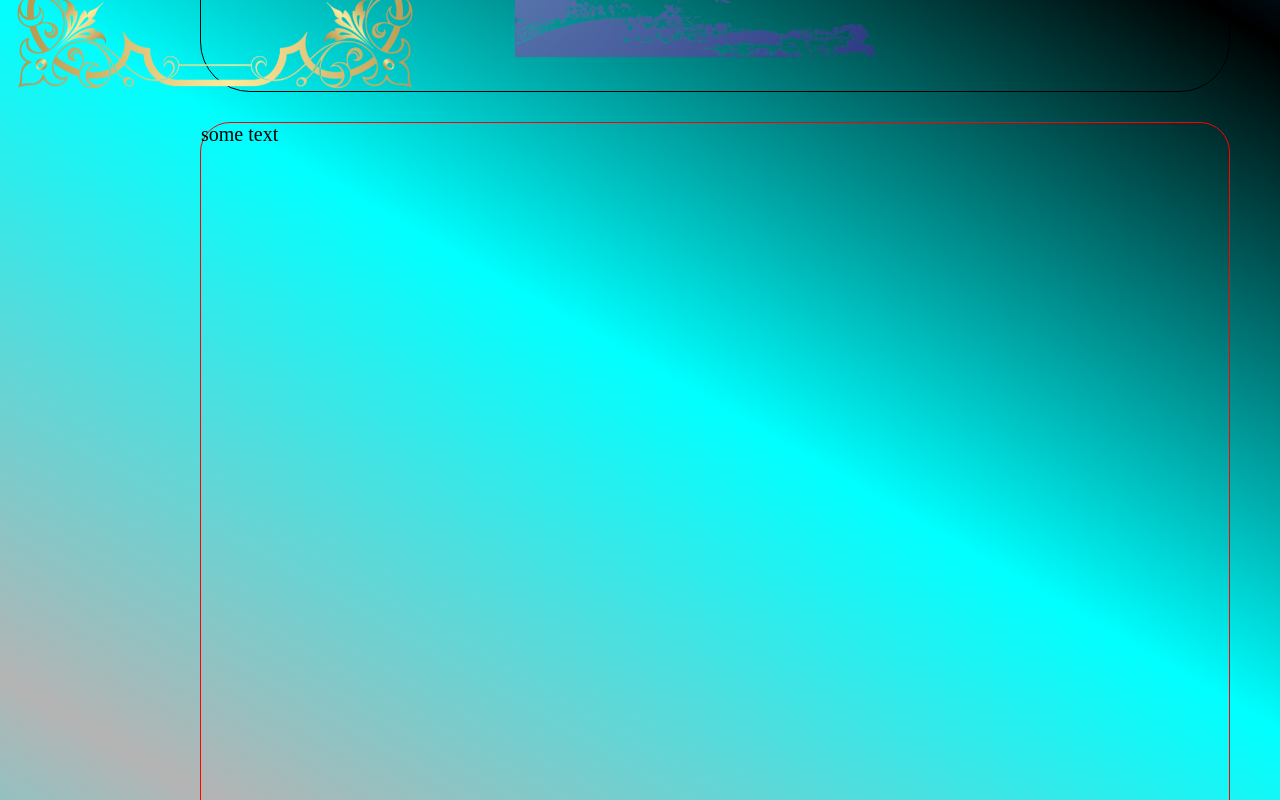
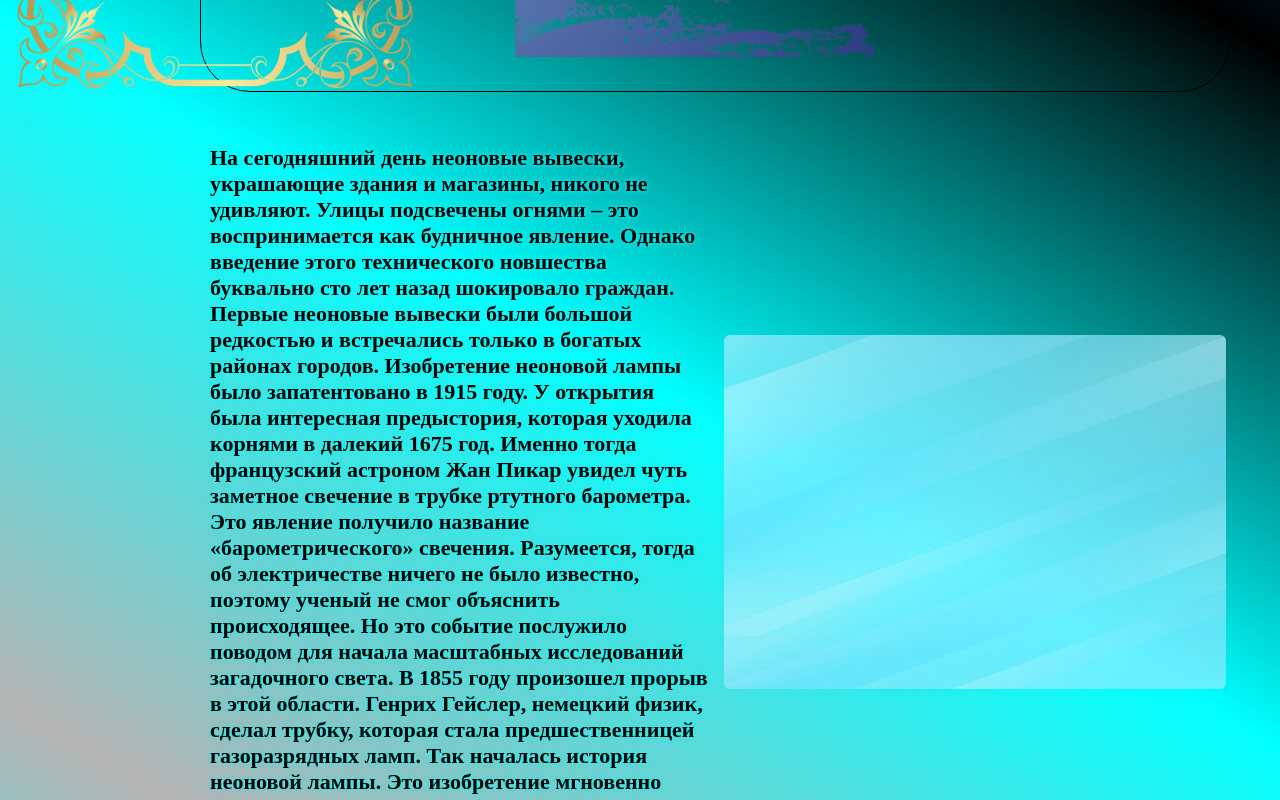
Before and after one commit to Framerage/dss_react_frontend, a React (Create React App) app: page / in a window 1280 px wide. Shown: the part 640-1440 px from the top of the page. Built offline with nearby package versions, Linux system fonts and the light colour scheme.

Commit message:
настройка карт, скрола на главной

```diff
--- a/src/components/previewCard/PreviewCard.tsx
+++ b/src/components/previewCard/PreviewCard.tsx
@@ -25,6 +25,7 @@ const PreviewCard: React.FC<PreviewCardProps> = ({
     <a href={`#${link}`}>
       <div className={classes.previewCardContainer} style={{...geometricStyle}}>
         <img
+          loading="lazy"
           src={imgUrl}
           alt="frame"
           onMouseMove={onMoveGeoMetric}
--- a/src/components/previewMainBlock/PreviewMainBlock.tsx
+++ b/src/components/previewMainBlock/PreviewMainBlock.tsx
@@ -1,13 +1,28 @@
 import React from "react";
 import classes from "./previewMainBlock.module.css";
+import {NEON_HISTORY} from "./constants";
+import ImageSlider from "components/imageSlider/ImageSlider";
+import cn from "classnames";
 interface PreaviewBlockProps {
   text: string;
   id: string;
+  reverse?: boolean;
 }
-const PreviewMainBlock: React.FC<PreaviewBlockProps> = ({text, id}) => {
+const PreviewMainBlock: React.FC<PreaviewBlockProps> = ({
+  text,
+  id,
+  reverse = false,
+}) => {
   return (
     <div id={id} className={classes.previewBlockContainer}>
-      {text}
+      <div
+        className={cn(classes.descripPoint, {[classes.activeLeftPoint]: true})}
+      >
+        {reverse ? <ImageSlider images={[]} /> : NEON_HISTORY}
+      </div>
+      <div className={classes.examplePoint}>
+        {reverse ? NEON_HISTORY : <ImageSlider images={[]} />}
+      </div>
     </div>
   );
 };
--- /dev/null
+++ b/src/components/previewMainBlock/constants.ts
@@ -0,0 +1,5 @@
+export const NEON_HISTORY = `На сегодняшний день неоновые вывески, украшающие здания и магазины, никого не удивляют. Улицы подсвечены огнями – это воспринимается как будничное явление. Однако введение этого технического новшества буквально сто лет назад шокировало граждан. Первые неоновые вывески были большой редкостью и встречались только в богатых районах городов.
+
+Изобретение неоновой лампы было запатентовано в 1915 году. У открытия была интересная предыстория, которая уходила корнями в далекий 1675 год. Именно тогда французский астроном Жан Пикар увидел чуть заметное свечение в трубке ртутного барометра. Это явление получило название «барометрического» свечения. Разумеется, тогда об электричестве ничего не было известно, поэтому ученый не смог объяснить происходящее. Но это событие послужило поводом для начала масштабных исследований загадочного света. В 1855 году произошел прорыв в этой области. Генрих Гейслер, немецкий физик, сделал трубку, которая стала предшественницей газоразрядных ламп. Так началась история неоновой лампы.
+
+Это изобретение мгновенно распространилось и в разных концах мира начали проводить эксперименты. Внутрь прозрачной трубки закачали газ, и под воздействием электричества она стала светиться!`;
--- a/src/components/previewMainBlock/previewMainBlock.module.css
+++ b/src/components/previewMainBlock/previewMainBlock.module.css
@@ -2,7 +2,57 @@
     max-width: 1440px;
     height: 100vh;
     margin-left: 150px;
-    border: 1px solid red;
     border-radius: 30px;
     margin-top: 30px;
+    display: flex;
+    align-items: center;
 }
+.descripPoint{
+    width: 100%;
+    height: auto;
+    padding: 10px;
+    font-size: 22px;
+    font-weight: 600;
+    color: black;
+    text-shadow:  0 0px 5px aqua;
+}
+.examplePoint{
+    width: 100%;
+    height: auto;
+}
+.descripPoint, .examplePoint{
+    transform: translateX(0);
+    opacity: 1;
+}
+.activeLeftPoint{
+    animation: slide-left 1.5s ease-in-out alternate;
+
+}
+.activeRightPoint{
+    animation: slide-right 1.5s ease-in-out alternate;
+
+}
+@keyframes slide-left{
+    0%{
+        transform: translateX(-1000px);
+    opacity: 0;
+
+    }
+    100%{
+        transform: translateX(0);
+    opacity: 1;
+
+    }
+}
+@keyframes slide-right{
+    0%{
+        transform: translateX(1000px);
+    opacity: 0;
+
+    }
+    100%{
+        transform: translateX(0);
+    opacity: 1;
+
+    }
+}
--- a/src/pages/mainPage/MainPage.tsx
+++ b/src/pages/mainPage/MainPage.tsx
@@ -48,6 +48,12 @@ const MainPage = () => {
         <PreviewMainBlock text="some text" id="art-decor" />
         <PreviewMainBlock text="some text" id="art-neon" />
         <PreviewMainBlock text="some text" id="art-furniture" />
+        <div
+          onClick={() => window.scrollTo(0, 0)}
+          className={classes.scrollBtn}
+        >
+          Up&nbsp;&#8593;
+        </div>
       </div>
     </div>
   );
--- a/src/pages/mainPage/mainPage.module.css
+++ b/src/pages/mainPage/mainPage.module.css
@@ -13,3 +13,18 @@
     border-radius: 50px;
     border: 1px solid black;
 }
+.scrollBtn{
+    width: min-content;
+    height: 45px;
+    margin: 0 auto;
+    padding-bottom: 10px;
+    font-size: 30px;
+    font-weight: 600;
+    color: black;
+    cursor: pointer;
+    transition: 0.2s;
+}
+.scrollBtn:hover{
+    border-bottom: 6px groove aqua;
+    text-shadow:0 5px 10px aqua;
+}
```
